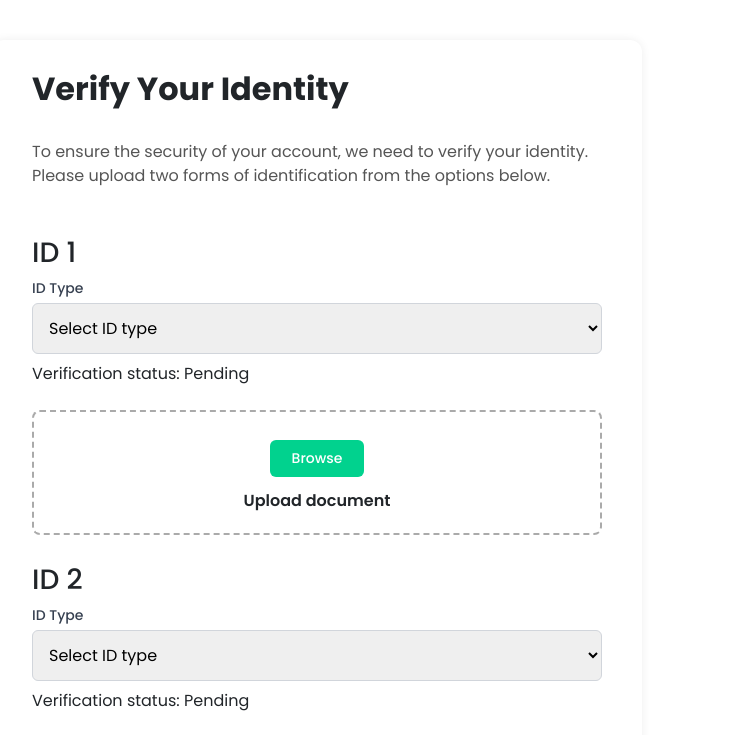
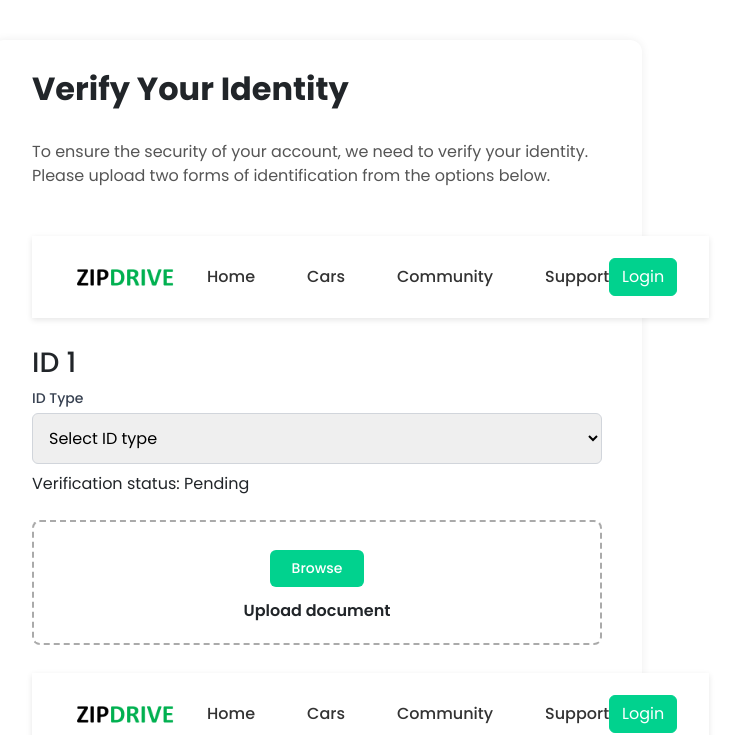
Before and after one commit to Chetanya2001/car-rent-app-frontend, a React (Vite) app: page /my-documents in a window 1280 px wide. Shown: the top 735 px of the page, without its empty margins (323-1061 px from the left). Built offline with nearby package versions, Linux system fonts and the light colour scheme.

Commit message:
my documents updated

```diff
--- a/src/pages/MyDocuments/MyDocuments.tsx
+++ b/src/pages/MyDocuments/MyDocuments.tsx
@@ -1,4 +1,5 @@
 import React, { useState, type ChangeEvent, type FormEvent } from "react";
+import Navbar from "../../components/Navbar/Navbar";
 
 const idTypes: string[] = [
   "Passport",
@@ -44,6 +45,8 @@ function DocumentSection({
   };
 
   return (
+    <>
+      <Navbar />
       <div className="doc-block" style={{ flex: 1, minWidth: 280 }}>
         <h3>{label}</h3>
         <label>ID Type</label>
@@ -138,6 +141,7 @@ function DocumentSection({
           </div>
         )}
       </div>
+    </>
   );
 }
 
```
Lines whose indentation alone changed are shown as unchanged.
